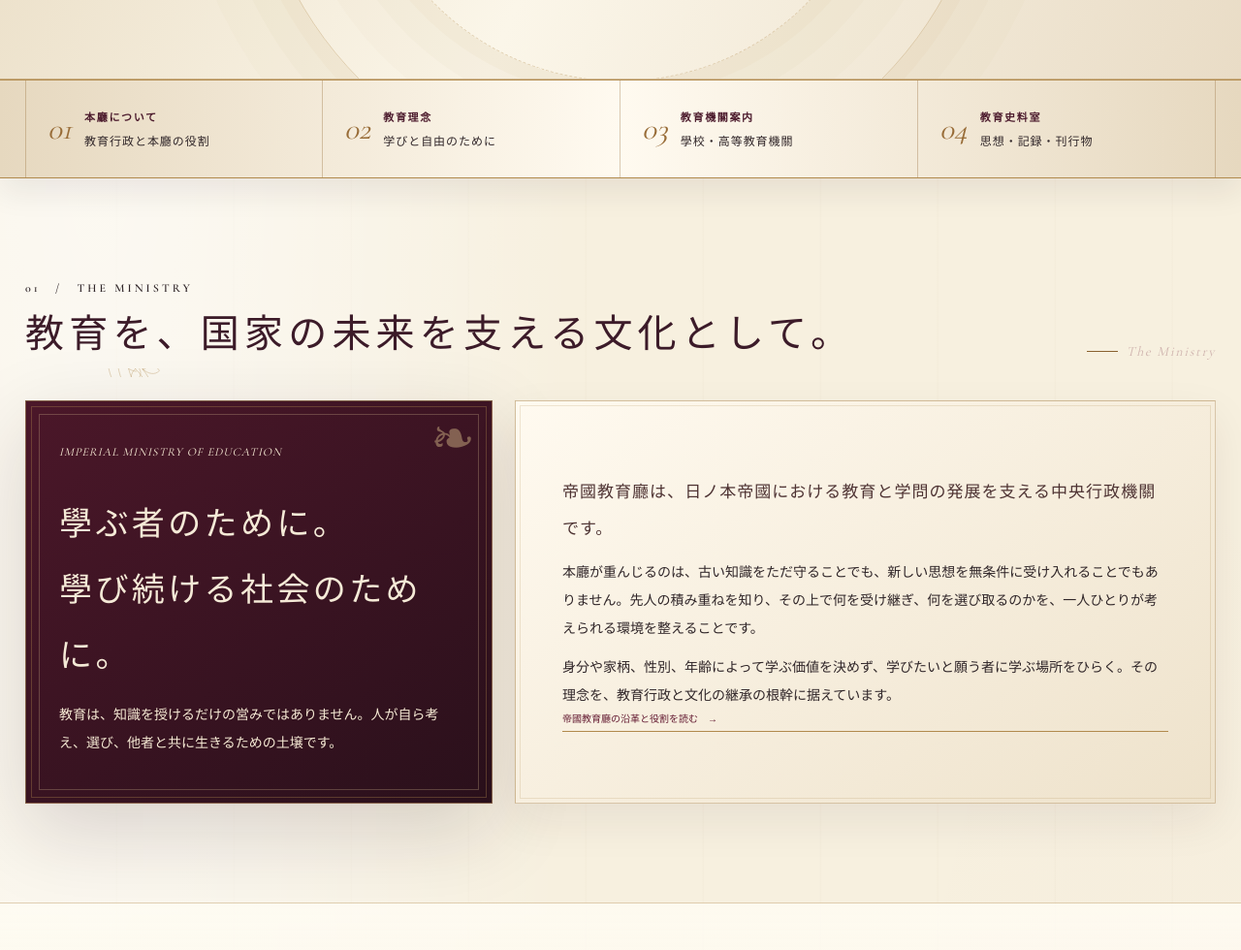
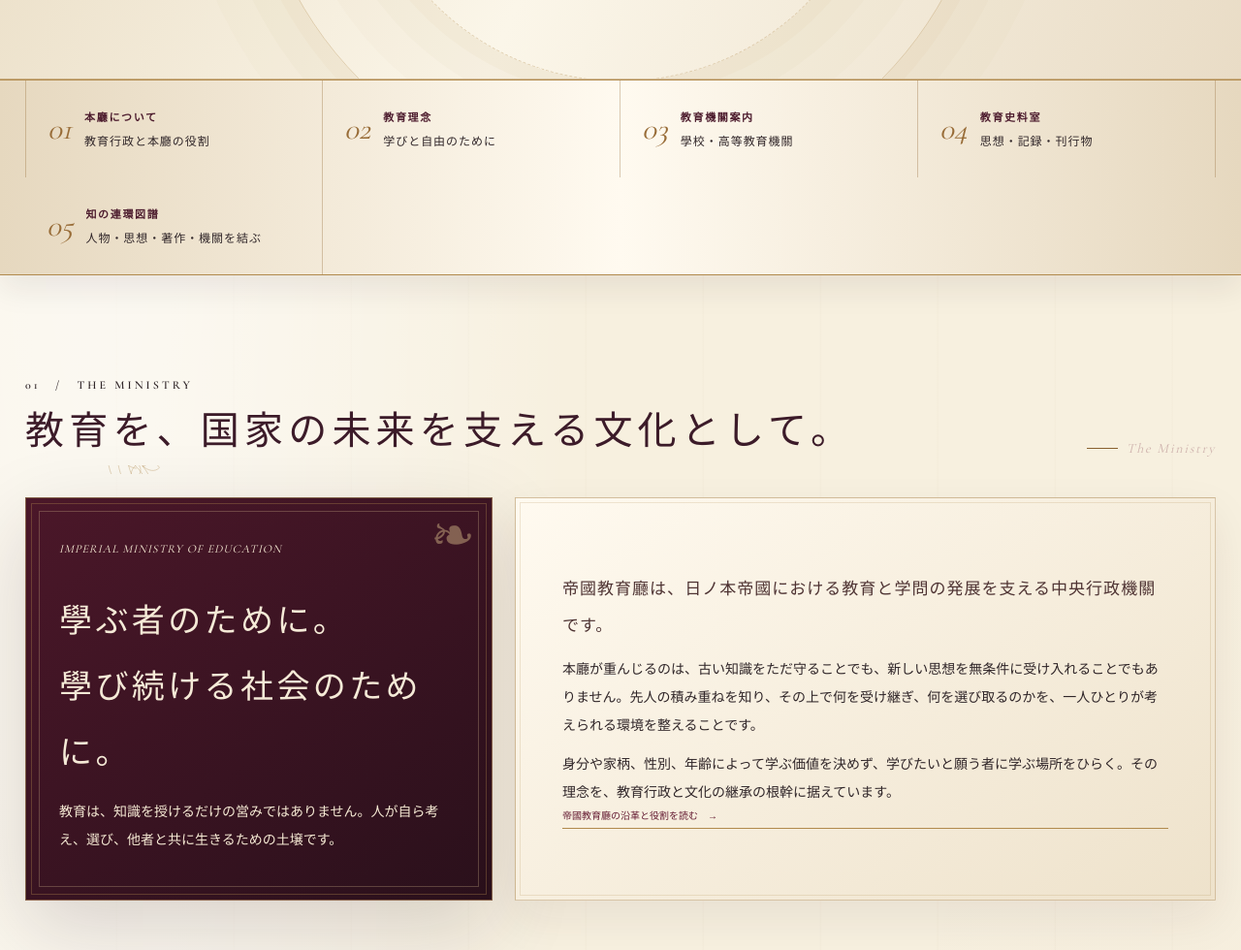
Before and after one commit to 8fgb66gmt2-stack/-Ministry-of-Education-of-the-Empire-of-Hinomoto, a plain HTML site: page index.html in a window 1280 px wide. Shown: the part 1697-2677 px from the top of the page at 97% size. Drawn offline with nearby package versions, Linux system fonts and the light colour scheme.

Commit message:
Integrate the knowledge circuit into portal discovery

```diff
--- a/index.html
+++ b/index.html
@@ -118,6 +118,7 @@
   <a class="ribbon-item" href="about.html#philosophy"><span class="ribbon-num">02</span><span><strong>教育理念</strong><small>学びと自由のために</small></span></a>
   <a class="ribbon-item" href="institutions.html"><span class="ribbon-num">03</span><span><strong>教育機關案内</strong><small>學校・高等教育機關</small></span></a>
   <a class="ribbon-item" href="archives.html"><span class="ribbon-num">04</span><span><strong>教育史料室</strong><small>思想・記録・刊行物</small></span></a>
+  <a class="ribbon-item" href="circuit.html"><span class="ribbon-num">05</span><span><strong>知の連環図譜</strong><small>人物・思想・著作・機關を結ぶ</small></span></a>
  </div>
 </section>
 
```
